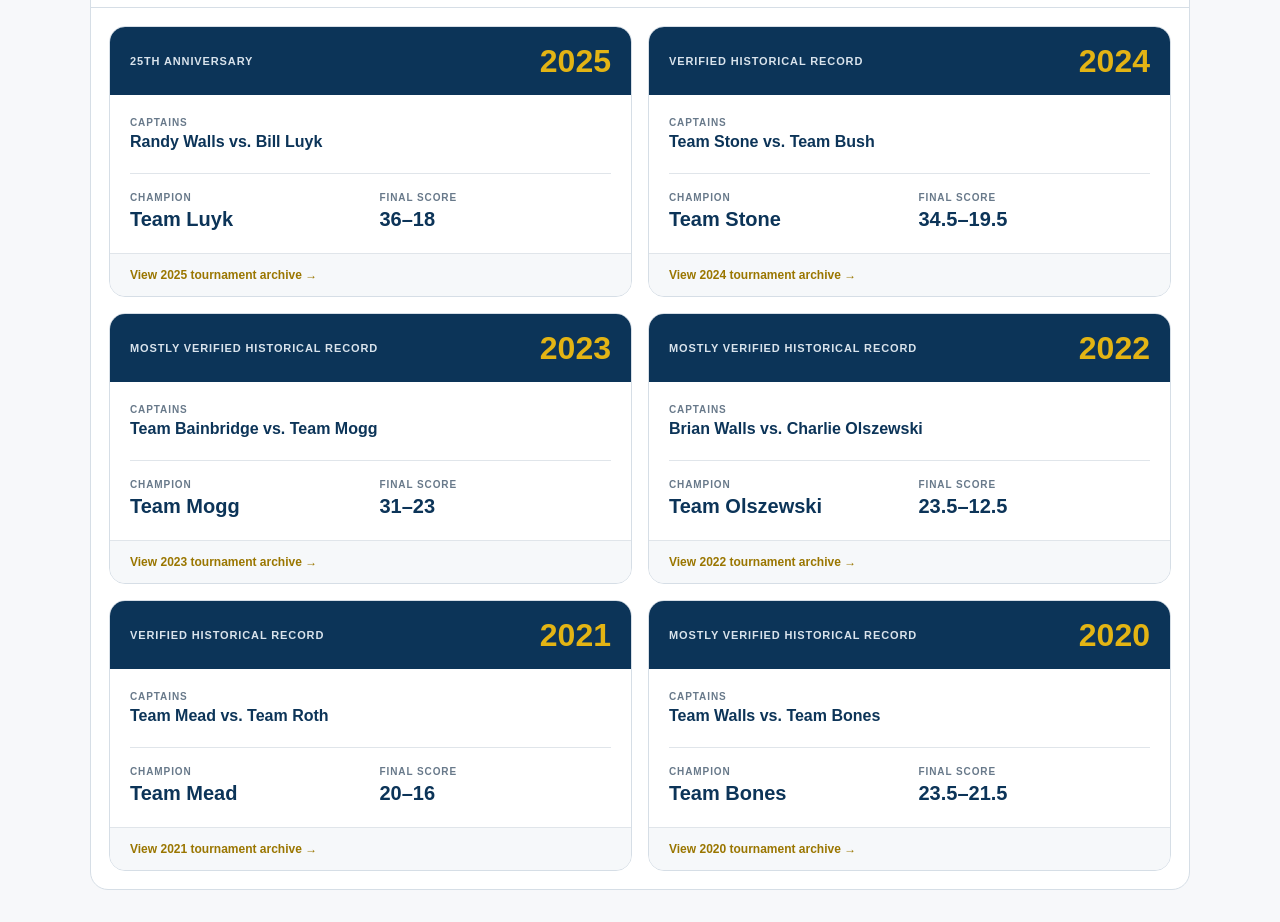
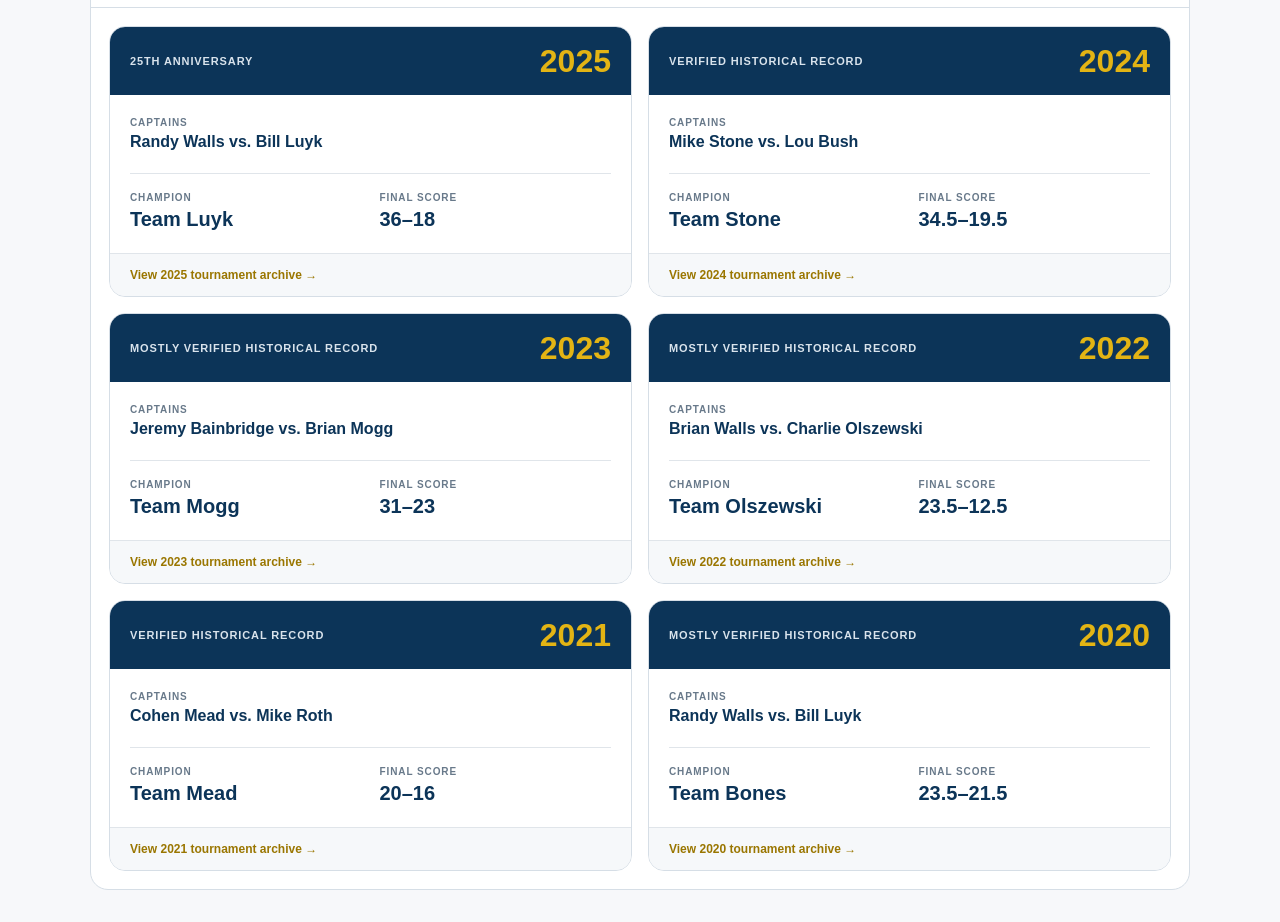
Before and after one commit to wjluyk-app/vet-head-app, a Next.js app: page /archive in a window 1280 px wide. Shown: the part 480-1402 px from the top of the page. Built offline with nearby package versions, Linux system fonts and the light colour scheme; no server answers.

Commit message:
Correct historical Cubby Cup captain names

```diff
--- a/src/app/archive/2020/page.tsx
+++ b/src/app/archive/2020/page.tsx
@@ -167,7 +167,7 @@ export default function Archive2020Page() {
         <div>
           <div className="smallLabel">MOSTLY VERIFIED HISTORICAL RECORD</div>
           <h1>2020 Cubby Cup</h1>
-          <p>Team Walls vs. Team Bones</p>
+          <p>Randy Walls vs. Bill Luyk</p>
         </div>
 
         <div className="archiveChampion">
--- a/src/app/archive/2021/page.tsx
+++ b/src/app/archive/2021/page.tsx
@@ -79,7 +79,7 @@ export default function Archive2021Page() {
         <div>
           <div className="smallLabel">VERIFIED HISTORICAL RECORD</div>
           <h1>2021 Cubby Cup</h1>
-          <p>Team Mead vs. Team Roth</p>
+          <p>Cohen Mead vs. Mike Roth</p>
         </div>
 
         <div className="archiveChampion">
--- a/src/app/archive/2023/page.tsx
+++ b/src/app/archive/2023/page.tsx
@@ -84,7 +84,7 @@ export default function Archive2023Page() {
             MOSTLY VERIFIED HISTORICAL RECORD
           </div>
           <h1>2023 Cubby Cup</h1>
-          <p>Team Bainbridge vs. Team Mogg</p>
+          <p>Jeremy Bainbridge vs. Brian Mogg</p>
         </div>
 
         <div className="archiveChampion">
--- a/src/app/archive/2024/page.tsx
+++ b/src/app/archive/2024/page.tsx
@@ -138,7 +138,7 @@ export default function Archive2024Page() {
             VERIFIED HISTORICAL RECORD
           </div>
           <h1>2024 Cubby Cup</h1>
-          <p>Team Stone vs. Team Bush</p>
+          <p>Mike Stone vs. Lou Bush</p>
         </div>
 
         <div className="archiveChampion">
--- a/src/app/archive/page.tsx
+++ b/src/app/archive/page.tsx
@@ -12,7 +12,7 @@ const archiveYears = [
   {
     year: 2024,
     subtitle: "Verified Historical Record",
-    captains: "Team Stone vs. Team Bush",
+    captains: "Mike Stone vs. Lou Bush",
     champion: "Team Stone",
     finalScore: "34.5–19.5",
     href: "/archive/2024",
@@ -20,7 +20,7 @@ const archiveYears = [
   {
     year: 2023,
     subtitle: "Mostly Verified Historical Record",
-    captains: "Team Bainbridge vs. Team Mogg",
+    captains: "Jeremy Bainbridge vs. Brian Mogg",
     champion: "Team Mogg",
     finalScore: "31–23",
     href: "/archive/2023",
@@ -36,7 +36,7 @@ const archiveYears = [
   {
     year: 2021,
     subtitle: "Verified Historical Record",
-    captains: "Team Mead vs. Team Roth",
+    captains: "Cohen Mead vs. Mike Roth",
     champion: "Team Mead",
     finalScore: "20–16",
     href: "/archive/2021",
@@ -44,7 +44,7 @@ const archiveYears = [
   {
     year: 2020,
     subtitle: "Mostly Verified Historical Record",
-    captains: "Team Walls vs. Team Bones",
+    captains: "Randy Walls vs. Bill Luyk",
     champion: "Team Bones",
     finalScore: "23.5–21.5",
     href: "/archive/2020",
```
